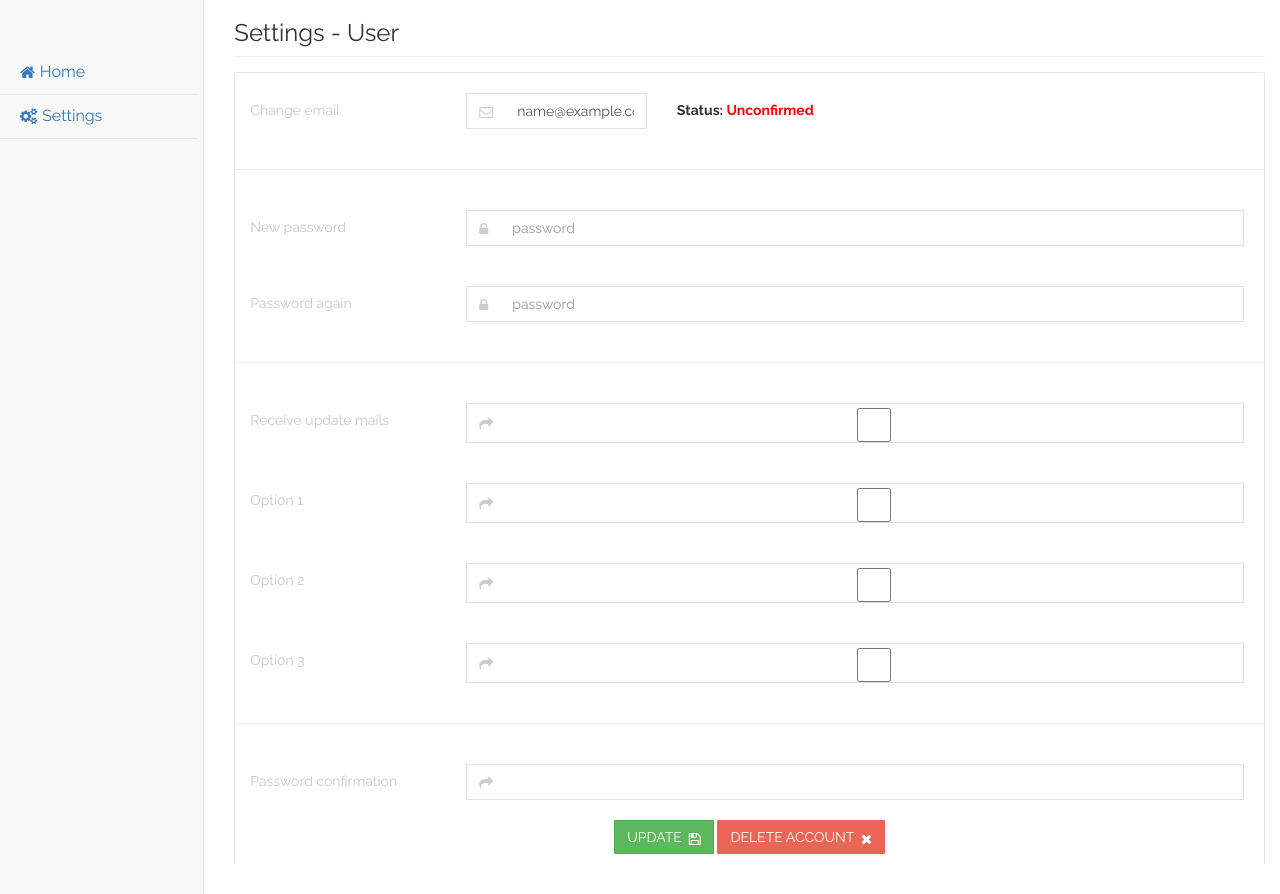
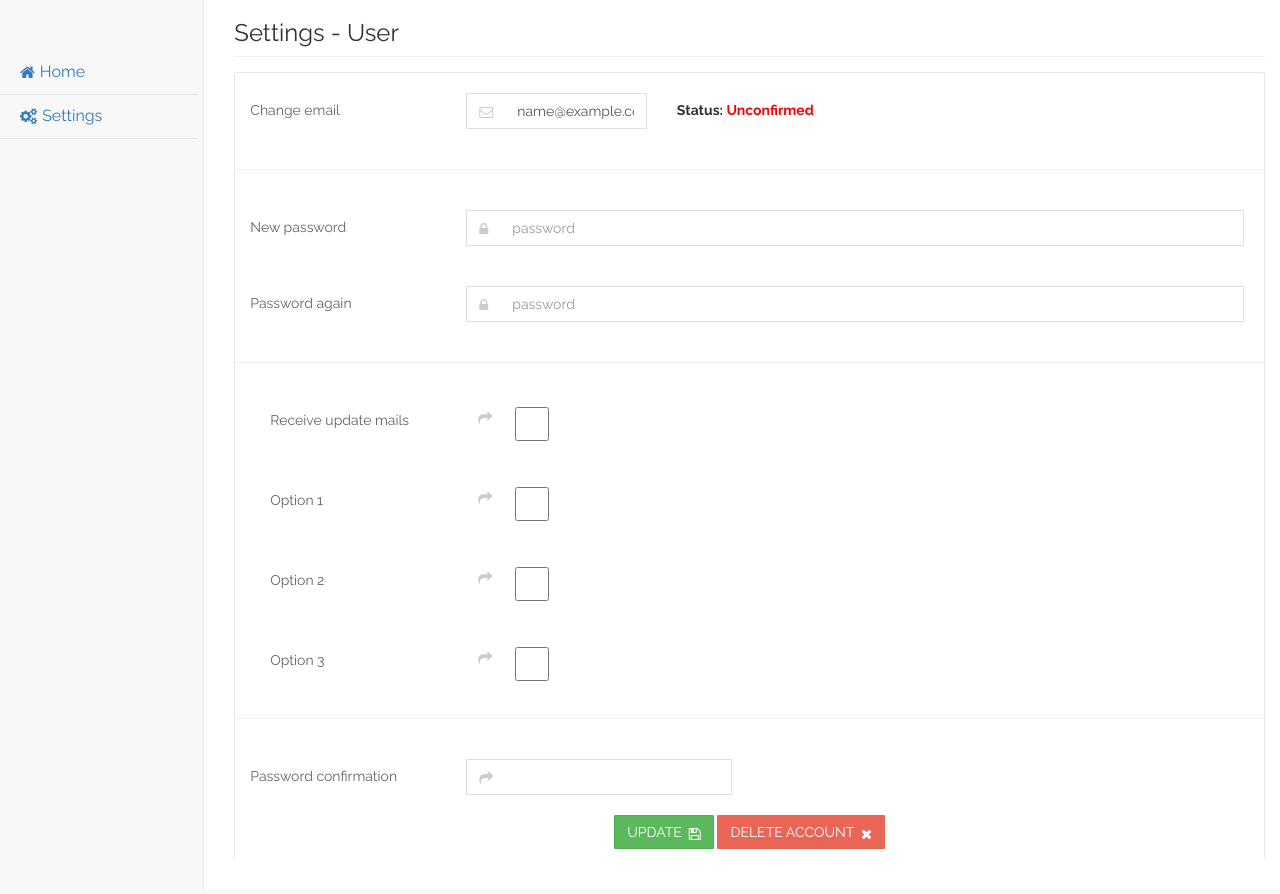
Before and after one commit to stephenthoma/devcoded.com, a Flask app: page /dashboard/ in a window 1280 px wide, after a click that opens the changed part. Shown: the part 75-969 px from the top of that part. Run offline with Flask 2, Linux system fonts and the light colour scheme; the visitor is signed in with stand-in values (Sample User, id 1); data comes from the database, SQL or seed files in the repository; the page is wider than the window, and the part outside it is not shown; some libraries are stand-ins or nearby versions.

Commit message:
Just removed border for checkboxes

```diff
--- a/app/static/css/dashboard.css
+++ b/app/static/css/dashboard.css
@@ -121,7 +121,7 @@ body {
   margin-bottom: 0;
   text-align: left;
   font-weight: 500;
-  color: rgba(200, 200, 200, 1.0);
+  color: rgb(100, 100, 100);
 }
 .settings-form .textbox-wrap {
   border-left: none;
@@ -135,3 +135,15 @@ body {
   -webkit-box-shadow: none;
   box-shadow: none;
 }
+
+.checkbox .input-group{
+    border: none;
+}
+
+.checkbox .input-group input[type=checkbox]{
+    /* TEXTBOX STUFF */
+}
+
+#confirm-pwd {
+
+}
--- a/app/templates/dashboard/settings/user_settings.html
+++ b/app/templates/dashboard/settings/user_settings.html
@@ -55,32 +55,48 @@
         </div>
         <hr>
         <!-- OPTIONS CHANGE -->
-				<div class="textbox-wrap">
+        <div class="checkbox textbox-wrap">
+          <div class="row">
+            <div class="col-sm-4">
               {{ form.receiveMail.label }}
               <div class="input-group">
                 <span class="input-group-addon"><i class="fa fa-share"></i></span>
                 {{ form.receiveMail(class="form-control")}}
               </div>
             </div>
-				<div class="textbox-wrap">
+          </div>
+        </div>
+        <div class="checkbox textbox-wrap">
+          <div class="row">
+            <div class="col-sm-4">
               {{ form.option1.label }}
               <div class="input-group">
                 <span class="input-group-addon"><i class="fa fa-share"></i></span>
                 {{ form.option1(class="form-control")}}
               </div>
             </div>
-				<div class="textbox-wrap">
+          </div>
+        </div>
+        <div class="checkbox textbox-wrap">
+          <div class="row">
+            <div class="col-sm-4">
               {{ form.option2.label }}
               <div class="input-group">
                 <span class="input-group-addon"><i class="fa fa-share"></i></span>
                 {{ form.option2(class="form-control")}}
               </div>
             </div>
-				<div class="textbox-wrap">
+          </div>
+        </div>
+        <div class="checkbox textbox-wrap">
+          <div class="row">
+            <div class="col-sm-4">
               {{ form.option3.label }}
               <div class="input-group">
                 <span class="input-group-addon"><i class="fa fa-share"></i></span>
                 {{ form.option3(class="form-control")}}
+              </div>
+            </div>
           </div>
         </div>
 
@@ -89,22 +105,30 @@
 
         <hr>
         {{ form.csrf_token }}
+
         <!-- CONFIRMATION AND BUTTONS -->
-				  <div class="textbox-wrap">
+        <div ID="confirm-pwd" class="pull-center textbox-wrap">
+          <div class="row">
+            <div class="col-sm-6">
               {{ form.passwordConfirm.label }}
               <div class="input-group">
                 <span class="input-group-addon"><i class="fa fa-share"></i></span>
                 {{ form.passwordConfirm(class="form-control")}}
               </div>
             </div>
+          </div>
+        </div>
 
         <button type="submit" class="btn btn-success pull-center custom-button green-btn">
           Update &nbsp;<i class="fa fa-save"></i>
         </button>
-				  <a href="{{ url_for('auth.delete_account') }}"><button onclick="return confirm('Are you sure you want to delete your account?');" type="button" value="delete-account" name=delete-account" id="delete-account"
+        <a href="{{ url_for('auth.delete_account') }}">
+          <button onclick="return confirm('Are you sure you want to delete your account?');" type="button"
+                  value="delete-account" name=delete-account" id="delete-account"
                   class="btn pull-center custom-button red-btn">
             Delete account &nbsp;<i class="fa fa-times"></i>
-				  </button></a>
+          </button>
+        </a>
       </form>
     </div>
   </div>
```
Lines whose indentation alone changed are shown as unchanged.
